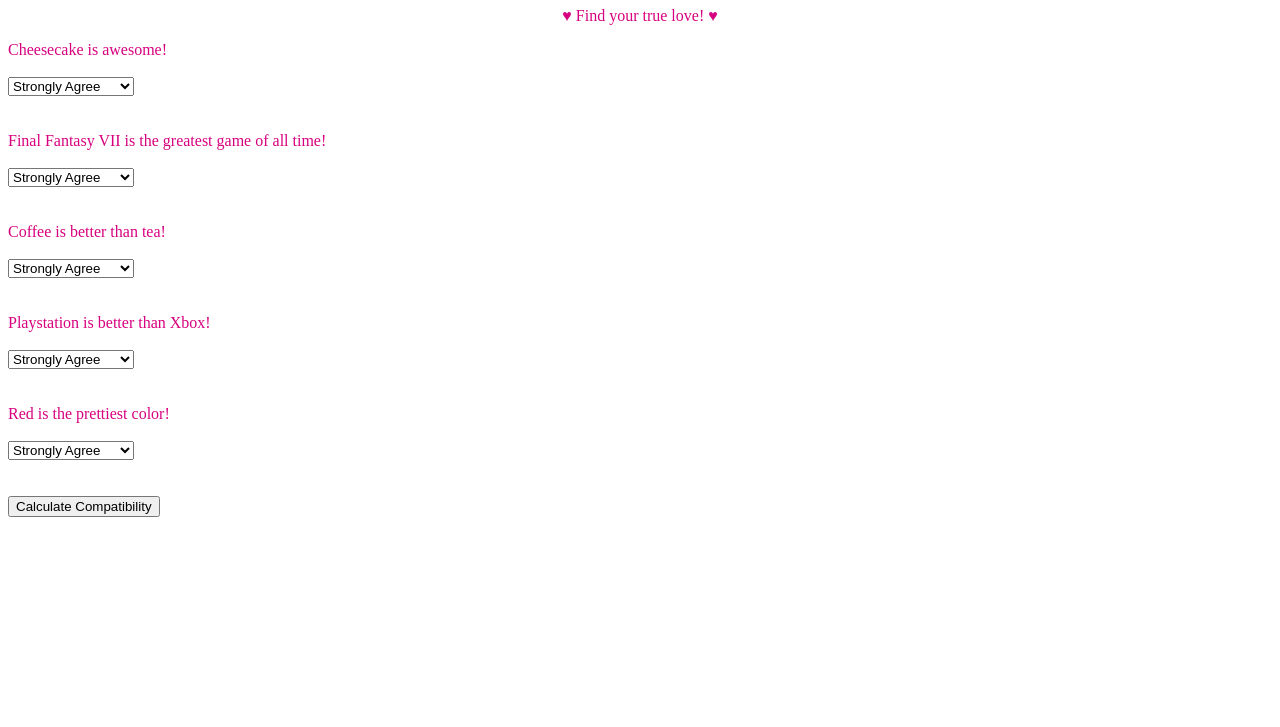
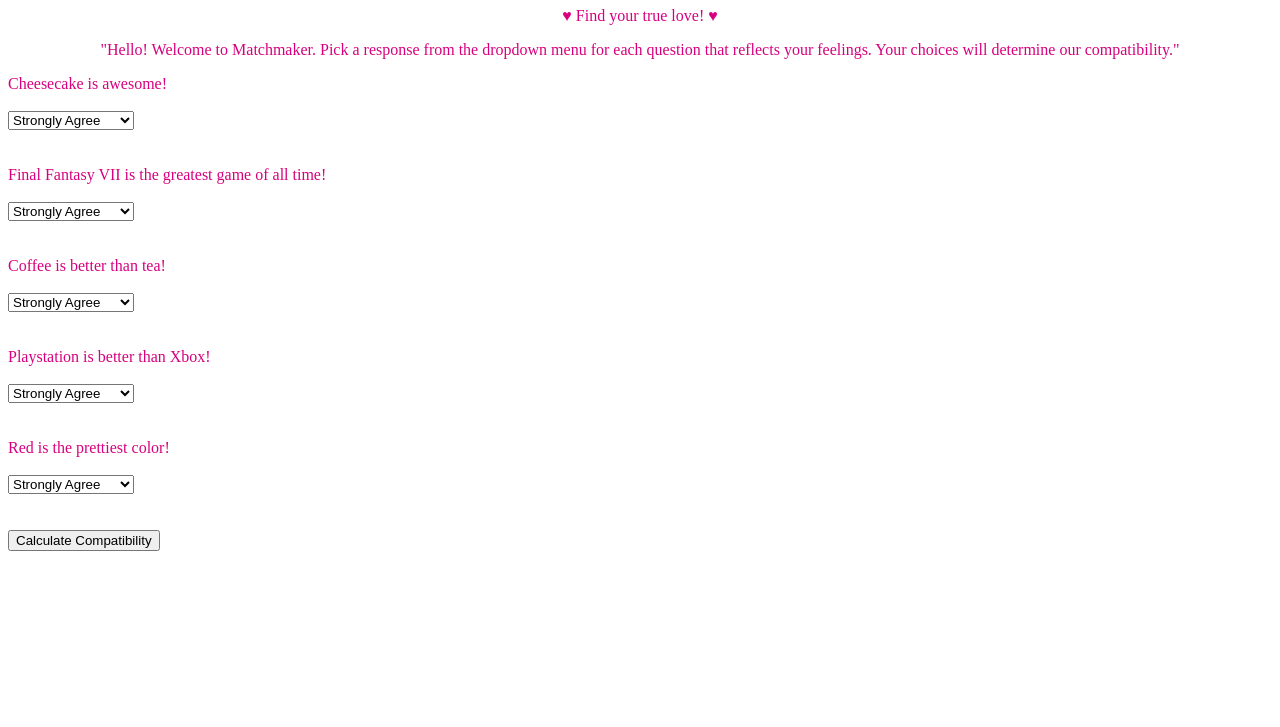
Before and after one commit to savannah7704/Matchmaker-ss, a plain HTML site: page index.html in a window 1280 px wide. Shown: the part 73-800 px from the top of the page. Drawn offline with Linux system fonts and the light colour scheme.

Commit message:
Update files.

```diff
--- a/index.html
+++ b/index.html
@@ -9,6 +9,7 @@
 <meta charset="UTF-8">
 <h1 style = "text-align: center">♥♥♥ Matchmaker ♥♥♥</h1>
 <p style = "text-align: center">♥ Find your true love! ♥</p>
+<p style = "text-align: center">"Hello! Welcome to Matchmaker. Pick a response from the dropdown menu for each question that reflects your feelings. Your choices will determine our compatibility."</p>
 
 <label>
     Cheesecake is awesome!
@@ -111,7 +112,6 @@
         let question4Response = document.getElementById('Q4').selectedOptions[0].value;
         let question5Response = document.getElementById('Q5').selectedOptions[0].value;
 
-
         let question1Compatibility = 5 - Math.abs(question1Response - PREFERRED_ANSWERS[0]);
         let question2Compatibility = 5 - Math.abs(question2Response - PREFERRED_ANSWERS[1]);
         let question3Compatibility = 5 - Math.abs(question3Response - PREFERRED_ANSWERS[2]);
@@ -138,10 +138,8 @@
           } else if (totalCompatibility < 50) {
             document.getElementById("output6").innerHTML = "We aren't compatible as all, not even as friends. We should go our separate ways. Sorry.";
           }
-
         }
 
 </script>
-
 </body>
 </html>
```
